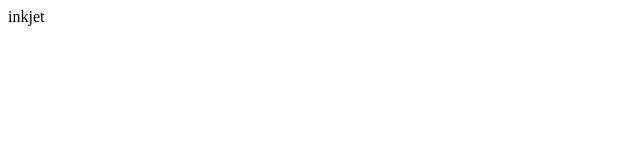
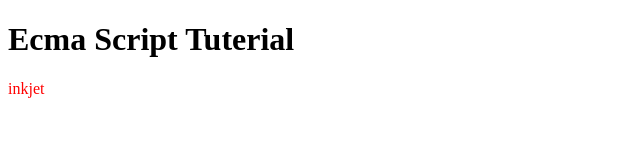
Before and after one commit to Meisam-rashno/test, a plain HTML site: page index.html in a window 1280 px wide. Shown: the whole page, without its empty margins (0-640 px from the left). Drawn offline with Linux system fonts and the light colour scheme.

Commit message:
add style

```diff
--- /dev/null
+++ b/css/style.css
@@ -0,0 +1,4 @@
+
+#content {
+    color:red
+}
--- a/index.html
+++ b/index.html
@@ -3,9 +3,11 @@
 <head>
     <meta charset="UTF-8">
     <meta name="viewport" content="width=device-width, initial-scale=1.0">
+   <link rel="stylesheet" href="css/style.css">
     <title>Ecma Script 6 Tuterial</title>
 </head>
 <body>
+    <h1>Ecma Script Tuterial</h1>
     <div id='content'></div>
     <script src="functions.js"></script>
        <script src="class.js"></script>
```
